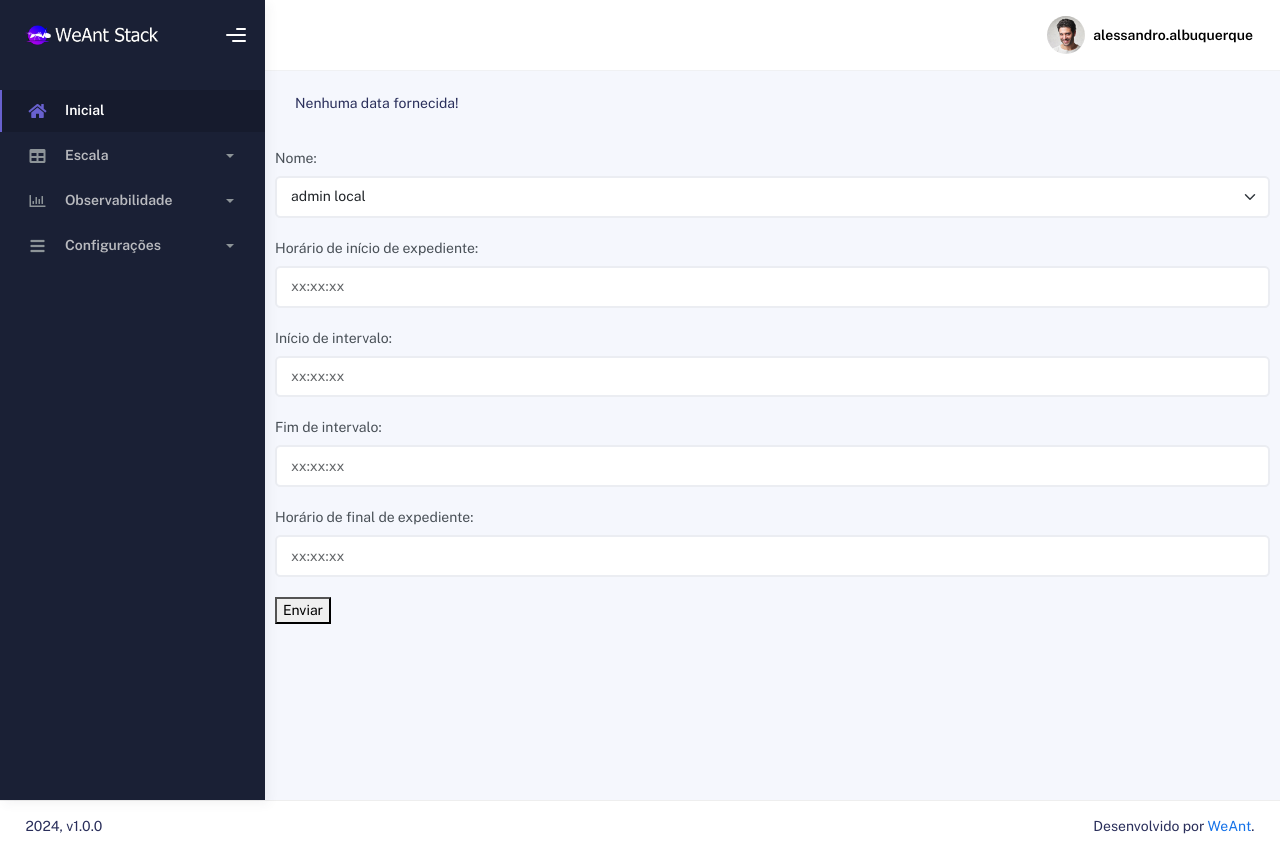
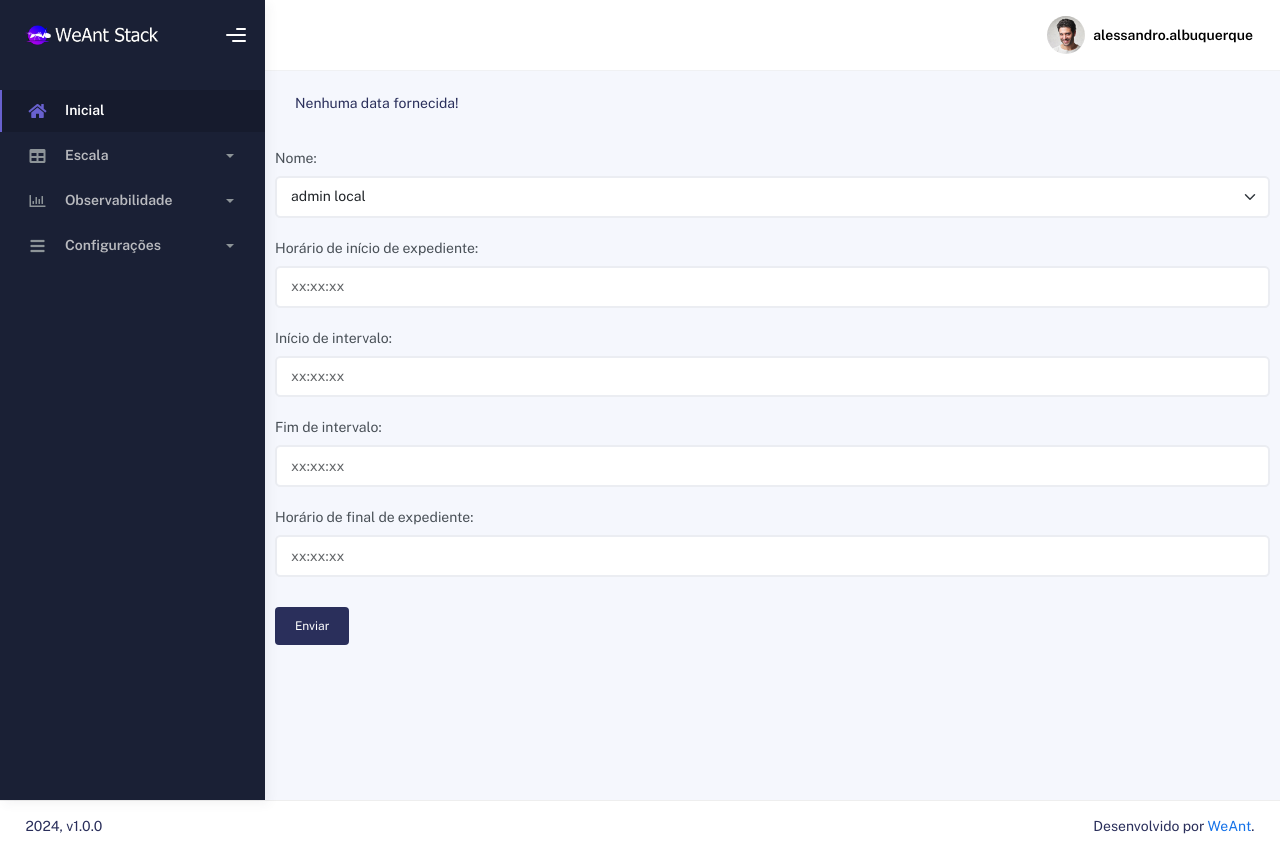
Before and after one commit to weant2024/scale, a PHP site: page /hml-scale/criarescalaetapa.php in a window 1280 px wide. Run offline with PHP 8.4, Linux system fonts and the light colour scheme; a user stored in the database is signed in; data comes from the database, SQL or seed files in the repository.

Commit message:
Update criarescalaetapa.php

```diff
--- a/criarescalaetapa.php
+++ b/criarescalaetapa.php
@@ -322,7 +322,7 @@ if ( $nivel < 2 )
                             <div class="form-group">
                                 <div class="selecionar">
                                     <div class="nav">
-                                        <button type="submit">Enviar</button>
+                                    <button type="submit" style="background-color: #2a2f5b; color: white; border: none; padding: 10px 20px; text-align: center; text-decoration: none; display: inline-block; font-size: 12px; margin-top: 10px; cursor: pointer; border-radius: 4px;"onmouseover="this.style.backgroundColor='#8800ff'"onmouseout="this.style.backgroundColor='#2a2f5b'">Enviar</button>
                                     </div>
                                 </div>
                             </div>
```
